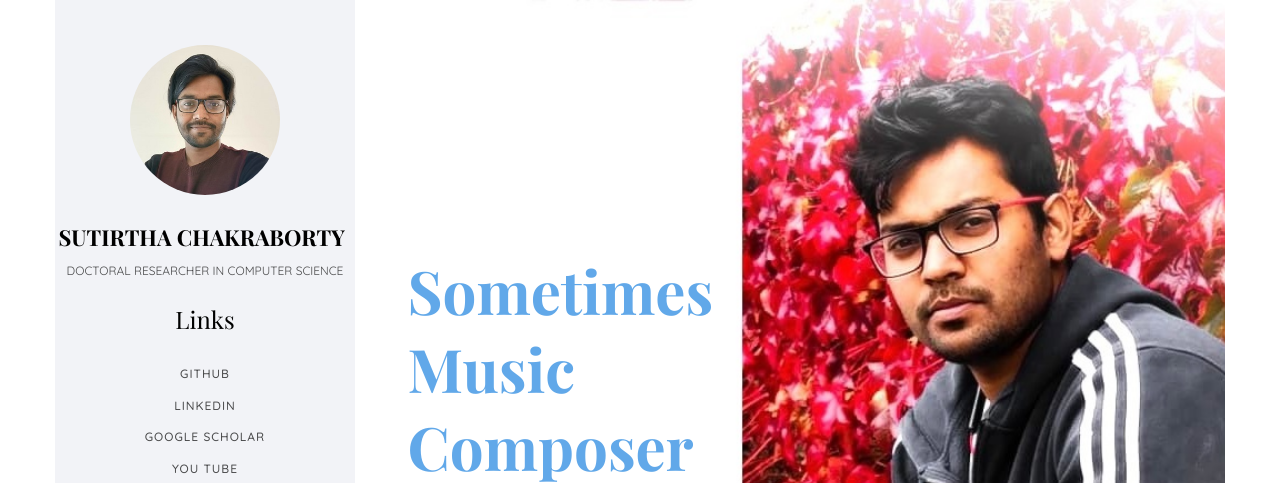
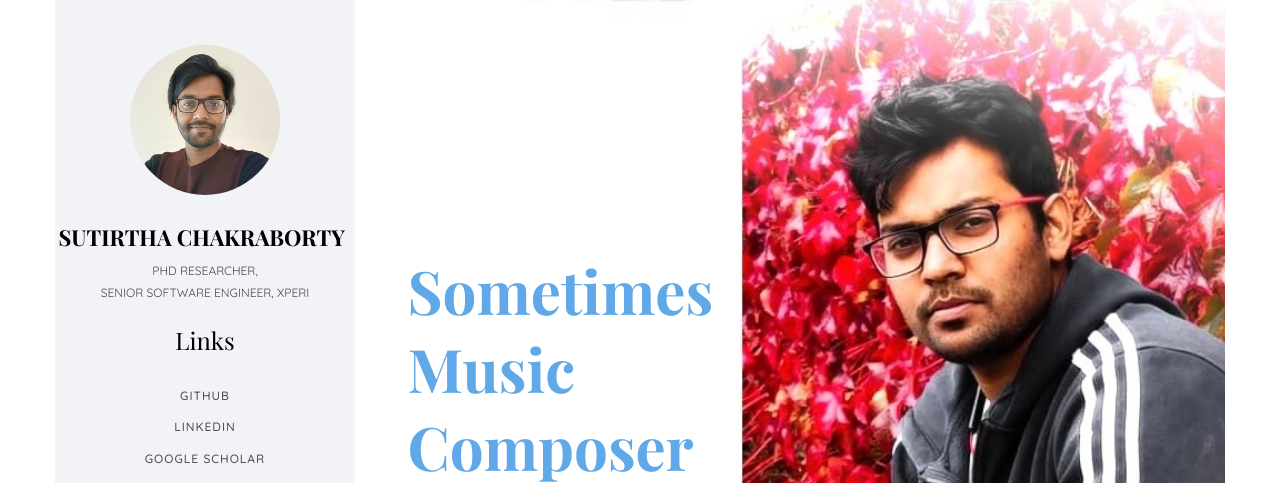
Before and after one commit to SutirthaChakraborty/Offcial, a plain HTML site: page index.html in a window 1280 px wide. Shown: the top 483 px of the page. Drawn offline with nearby package versions, Linux system fonts and the light colour scheme; files whose address does not match are found by name; a web font is replaced by a local one.

Commit message:
Update index.html

```diff
--- a/index.html
+++ b/index.html
@@ -85,7 +85,7 @@
               <a href="index.html">SUTIRTHA CHAKRABORTY</a>
             </h1>
             <span class="position"
-              >DOCTORAL RESEARCHER IN COMPUTER SCIENCE</span
+              >PhD Researcher,<br>Senior Software Engineer, Xperi</span
             >
           </div>
           <h3 class="text-center">Links</h3>
```
